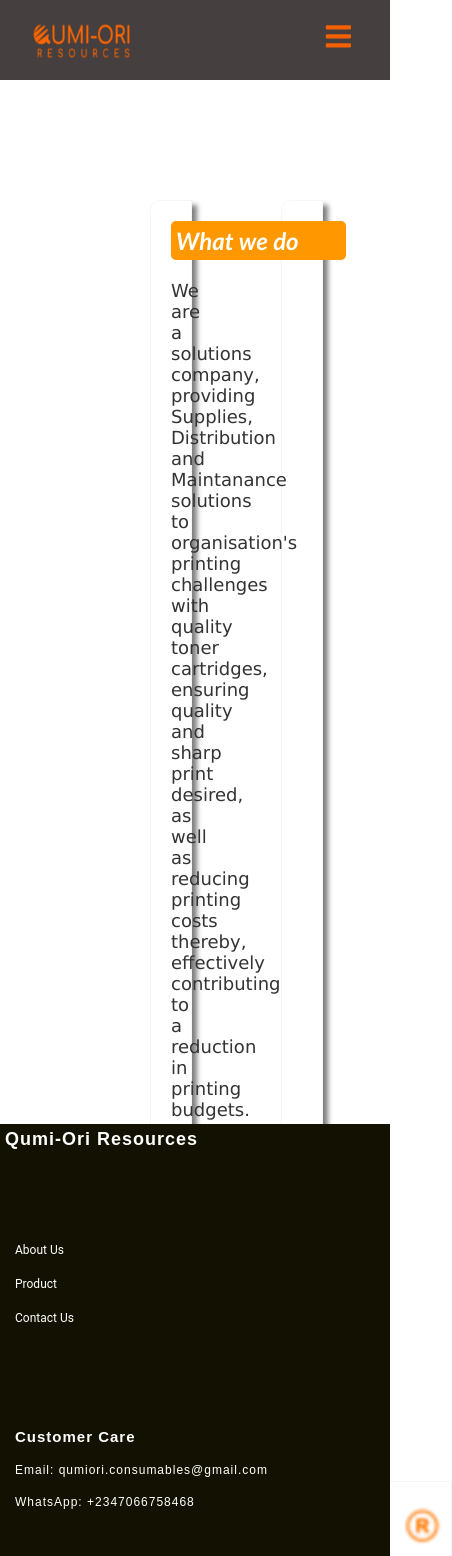
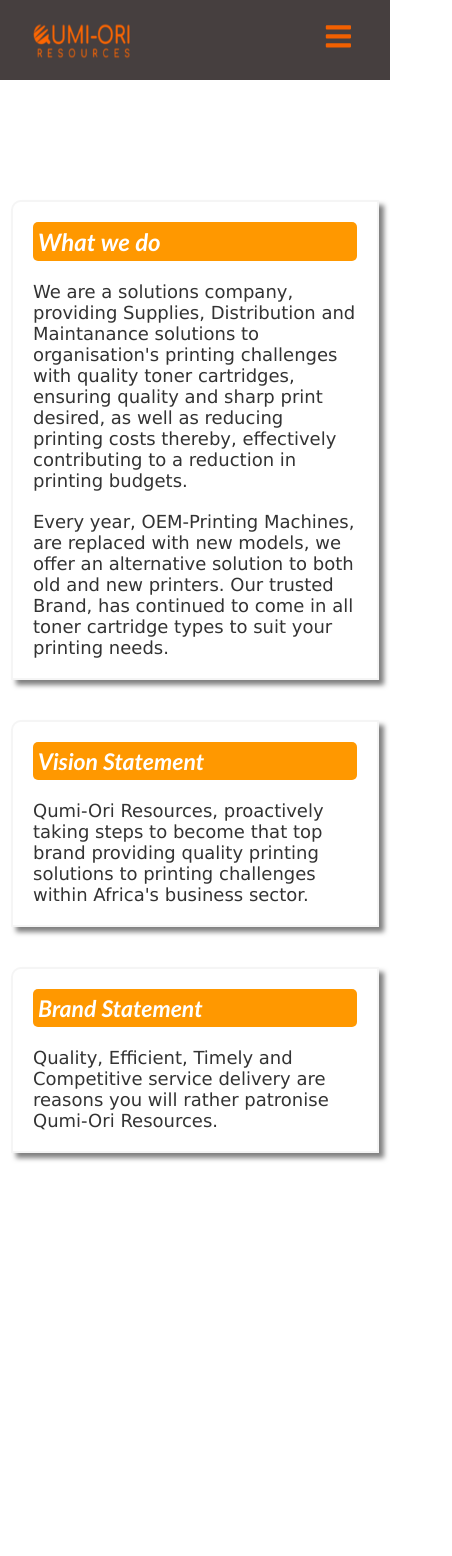
Before and after one commit to Tech8468/qumi-ori, a React (Create React App) app: page /about in a window 390 px wide. Shown: the top 1556 px of the page, 452 px wide, since content can reach past the window. Built offline with nearby package versions, Linux system fonts and the light colour scheme.

Commit message:
2nd  commit

```diff
--- a/src/App.css
+++ b/src/App.css
@@ -700,159 +700,6 @@ body{
 
 /* ABOUT PAGE CSS STARTS */
 
-.aboutWrapper{
-  height: 100vh;
-  background: transparent;
-    justify-content: center;
-}
-
-.aboutImg{
-  background-repeat: no-repeat;
-  background-size: cover;
-}
-
-.aboutWrapper:before {
-  content: '';
-  position: absolute;
-  width: 100%;
-  height: 130vh;
-  background:white;
-  z-index: -50;
-}
-
-.container{
-  display: flex;
-  gap: 90px;
-  padding: 20px;
-  padding-left: 150px;
-  padding-right: 150px;
-}
-
-
-.container .col1{
-  width: 45%;
-  height: auto;
-  margin-top: 100px;
-
-}
-
-.container .col1 .para1{
-  padding: 20px;
-  box-shadow: 5px 5px 5px rgba(0,0,0,0.5);
-  background-color: white;
-  border: 1px solid whitesmoke;
-  border-top-left-radius: 10px;
-
-
-}
-
-.container .col1 .para1 h1{
-  font-family: 'Gill Sans', 'Gill Sans MT', Calibri, 'Trebuchet MS', sans-serif;
-  font-size: 24px;
-  font-style: oblique;
-  background-color: #FF9800;
-  width: 175px;
-  border-radius: 5px;
-  padding: 5px;
-  color: white;
-
-}
-
-.container .col1 .para1 h5{
-  font-family:'Lucida Sans', 'Lucida Sans Regular', 'Lucida Grande', 'Lucida Sans Unicode', Geneva, Verdana, sans-serif;
-  font-size: 18px;
-  font-weight: 1;
-  margin-top: 20px;
-}
-
-.container .col1 .para1 p{
-  font-family:'Lucida Sans', 'Lucida Sans Regular', 'Lucida Grande', 'Lucida Sans Unicode', Geneva, Verdana, sans-serif;
-  font-size: 18px;
-  font-weight: 1;
-  margin-top: 20px;
-}
-
-.container .col1 .para2{
-  padding: 20px;
-  background-color: white;
-  box-shadow: 5px 5px 5px rgba(0,0,0,0.5);
-  margin-top: 40px;
-  border: 1px solid whitesmoke;
-  border-top-left-radius: 10px;
-
-}
-
-.container .col1 .para2 h1{
-  font-family: 'Gill Sans', 'Gill Sans MT', Calibri, 'Trebuchet MS', sans-serif;
-  font-size: 23px;
-  font-style: oblique;
-  background-color: #FF9800;
-  width: 175px;
-  border-radius: 5px;
-  padding: 5px;
-  color: white;
-}
-
-.container .col1 .para2 p{
-  font-family:'Lucida Sans', 'Lucida Sans Regular', 'Lucida Grande', 'Lucida Sans Unicode', Geneva, Verdana, sans-serif;
-  font-size: 18px;
-  font-weight: 1;
-  margin-top: 20px;
-}
-
-.container .col1 .para3{
-  padding: 20px;
-  background-color: white;
-  box-shadow: 5px 5px 5px rgba(0,0,0,0.5);
-  margin-top: 40px;
-  border: 1px solid whitesmoke;
-  border-top-left-radius: 10px;
-
-}
-
-
-.container .col1 .para3 h1{
-  font-family: 'Gill Sans', 'Gill Sans MT', Calibri, 'Trebuchet MS', sans-serif;
-  font-size: 23px;
-  font-style: oblique;
-  background-color: #FF9800;
-  width: 175px;
-  border-radius: 5px;
-  padding: 5px;
-  color: white;
-}
-
-.container .col1 .para3 p{
-  font-family:'Lucida Sans', 'Lucida Sans Regular', 'Lucida Grande', 'Lucida Sans Unicode', Geneva, Verdana, sans-serif;
-  font-size: 18px;
-  font-weight: 1;
-  margin-top: 20px;
-}
-
-
-.container .col2{
-  width: 47%;
-  margin-top: 100px;
-  display: grid;
-  place-content: center;
-  background-color: white;
-  gap: 12px;
-  box-shadow: 5px 5px 5px rgba(0,0,0,0.5);
-  border: 1px solid whitesmoke;
-  border-top-left-radius: 10px;
-  position: sticky;
-  bottom: 0px;
-  z-index: -1;
-}
-
-
-.container .col2 img{
-  width: 300px;
-  box-shadow: 5px 5px 5px rgba(0,0,0,0.5);
-  border: 1px solid whitesmoke;
-  border-top-left-radius: 10px;
-
-}
 
 /* ABOUT PAGE CSS ENDS */
 
--- a/src/components/About.js
+++ b/src/components/About.js
@@ -39,9 +39,9 @@ function About() {
                         <p>Quality, Efficient, Timely and Competitive service delivery are reasons you will rather patronise Qumi-Ori Resources.</p>
                     </div>
                 </div>
-                <div className="col2">
+                {/* <div className="col2">
                     <div><img src={Pix1} alt="" /></div>
-                </div>
+                </div> */}
             </div>
             {/* <div>
                 <Link to="/register">Register to Sign-up</Link>
--- a/src/css/About.css
+++ b/src/css/About.css
@@ -0,0 +1,214 @@
+* {
+  padding: 0;
+  margin: 0;
+  box-sizing: none;
+}
+
+.aboutWrapper {
+  height: 100vh;
+  background: transparent;
+  justify-content: center;
+}
+
+.aboutImg {
+  background-repeat: no-repeat;
+  background-size: cover;
+}
+
+.aboutWrapper:before {
+  content: "";
+  position: absolute;
+  width: 100%;
+  height: 130vh;
+  background: white;
+  z-index: -50;
+}
+
+.container {
+  display: flex;
+  flex-direction: column;
+  align-items: center;
+  justify-items: center;
+  gap: 90px;
+  padding: 20px;
+  padding-left: 150px;
+  padding-right: 150px;
+}
+
+.container .col1 {
+  width: 80%;
+  height: auto;
+  margin-top: 100px;
+}
+
+.container .col1 .para1 {
+  padding: 20px;
+  box-shadow: 5px 5px 5px rgba(0, 0, 0, 0.5);
+  background-color: white;
+  border: 2px solid whitesmoke;
+  border-top-left-radius: 10px;
+}
+
+.container .col1 .para1 h1 {
+  font-family: "Gill Sans", "Gill Sans MT", Calibri, "Trebuchet MS", sans-serif;
+  font-size: 24px;
+  font-style: oblique;
+  background-color: #ff9800;
+  width: 100%;
+  border-radius: 5px;
+  padding: 5px;
+  color: white;
+}
+
+.container .col1 .para1 h5 {
+  font-family: "Lucida Sans", "Lucida Sans Regular", "Lucida Grande",
+    "Lucida Sans Unicode", Geneva, Verdana, sans-serif;
+  font-size: 18px;
+  font-weight: 1;
+  margin-top: 20px;
+}
+
+.container .col1 .para1 p {
+  font-family: "Lucida Sans", "Lucida Sans Regular", "Lucida Grande",
+    "Lucida Sans Unicode", Geneva, Verdana, sans-serif;
+  font-size: 18px;
+  font-weight: 1;
+  margin-top: 20px;
+}
+
+.container .col1 .para2 {
+  padding: 20px;
+  background-color: white;
+  box-shadow: 5px 5px 5px rgba(0, 0, 0, 0.5);
+  margin-top: 40px;
+  border: 2px solid whitesmoke;
+  border-top-left-radius: 10px;
+}
+
+.container .col1 .para2 h1 {
+  font-family: "Gill Sans", "Gill Sans MT", Calibri, "Trebuchet MS", sans-serif;
+  font-size: 23px;
+  font-style: oblique;
+  background-color: #ff9800;
+  width: 100%;
+  border-radius: 5px;
+  padding: 5px;
+  color: white;
+}
+
+.container .col1 .para2 p {
+  font-family: "Lucida Sans", "Lucida Sans Regular", "Lucida Grande",
+    "Lucida Sans Unicode", Geneva, Verdana, sans-serif;
+  font-size: 18px;
+  font-weight: 1;
+  margin-top: 20px;
+}
+
+.container .col1 .para3 {
+  padding: 20px;
+  background-color: white;
+  box-shadow: 5px 5px 5px rgba(0, 0, 0, 0.5);
+  margin-top: 40px;
+  border: 2px solid whitesmoke;
+  border-top-left-radius: 10px;
+}
+
+.container .col1 .para3 h1 {
+  font-family: "Gill Sans", "Gill Sans MT", Calibri, "Trebuchet MS", sans-serif;
+  font-size: 23px;
+  font-style: oblique;
+  background-color: #ff9800;
+  width: 100%;
+  border-radius: 5px;
+  padding: 5px;
+  color: white;
+}
+
+.container .col1 .para3 p {
+  font-family: "Lucida Sans", "Lucida Sans Regular", "Lucida Grande",
+    "Lucida Sans Unicode", Geneva, Verdana, sans-serif;
+  font-size: 18px;
+  font-weight: 1;
+  margin-top: 20px;
+}
+
+.container .col2 {
+  width: 47%;
+  margin-top: 100px;
+  display: grid;
+  place-content: center;
+  background-color: white;
+  gap: 12px;
+  box-shadow: 5px 5px 5px rgba(0, 0, 0, 0.5);
+  border: 1px solid whitesmoke;
+  border-top-left-radius: 10px;
+  position: sticky;
+  bottom: 0px;
+  z-index: -1;
+}
+
+.container .col2 img {
+  width: 300px;
+  box-shadow: 5px 5px 5px rgba(0, 0, 0, 0.5);
+  border: 1px solid whitesmoke;
+  border-top-left-radius: 10px;
+}
+
+/* MEDIA QUERRY STARTS*/
+@media screen and (max-width: 1024px) {
+  .aboutWrapper {
+    height: 150vh;
+    justify-content: center;
+  }
+
+  .container .col1 {
+    width: 100%;
+    height: 150vh;
+    position: relative;
+    /* top: -60px; */
+  }
+}
+
+@media screen and (max-width: 768px) {
+  .aboutWrapper {
+    height: 150vh;
+    background: transparent;
+    justify-content: center;
+  }
+  .container .col1 {
+    width: 100%;
+    height: 150vh;
+    /* position: relative;
+      top: -60px; */
+  }
+}
+@media screen and (max-width: 425px) {
+  .aboutWrapper {
+    width: 100%;
+    height: 160vh;
+    background: transparent;
+    /* justify-content: center; */
+  }
+  .container {
+    width: 100%;
+    height: 100vh;
+    /* display: flex;
+    flex-direction: row;
+    align-items: center;
+    justify-items: center;
+    gap: 40px; */
+  }
+  .container .col1 {
+    width: 23rem;
+    /* background-color: #ff9800; */
+    /* height: 100vh; */
+    /* position: relative;
+      top: -60px; */
+  }
+  .container .col1 .para1 {
+    width: 100%;
+    /* font-size: 16px;
+    padding: 10px; */
+  }
+}
+/* MEDIA QUERRY ENDS */
```
